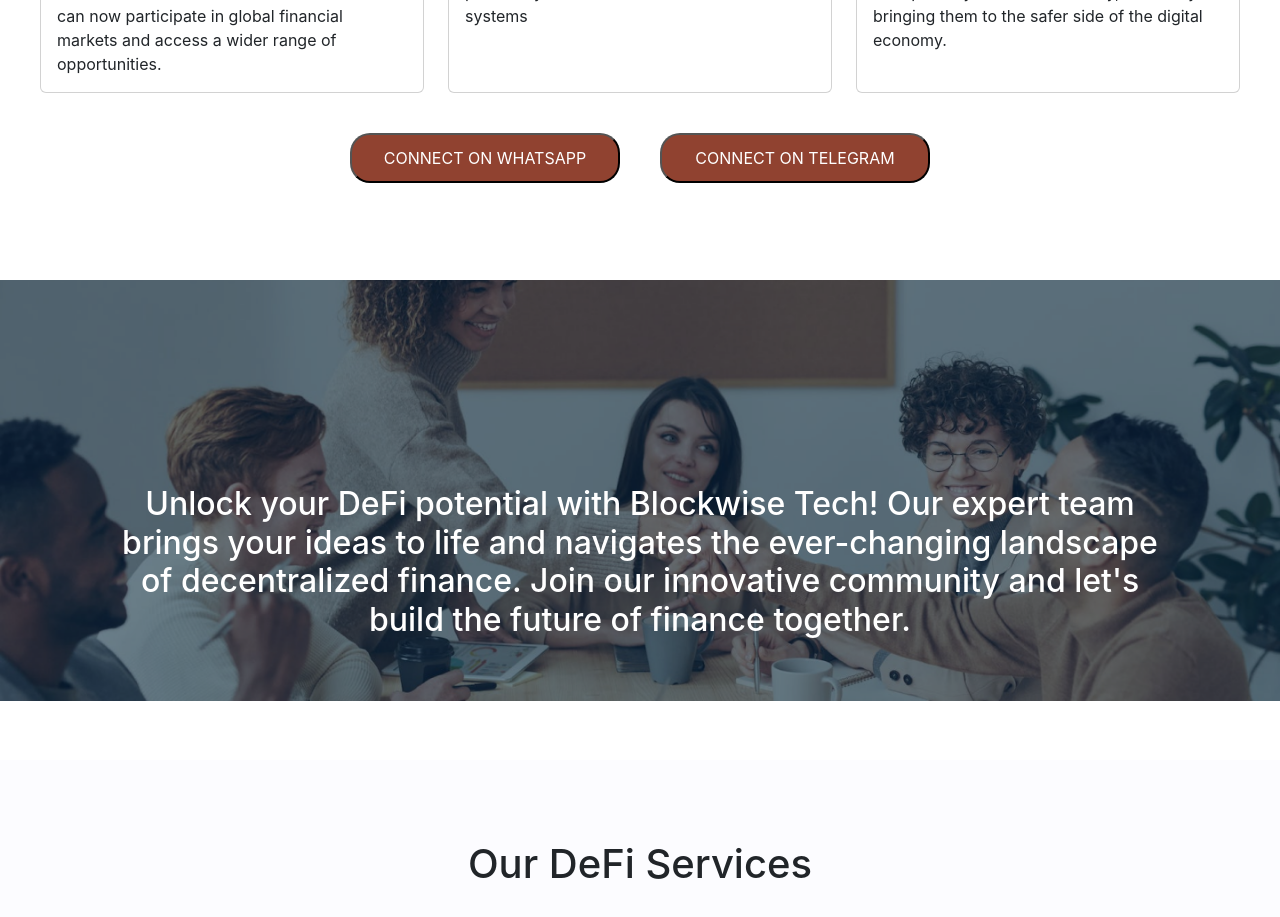
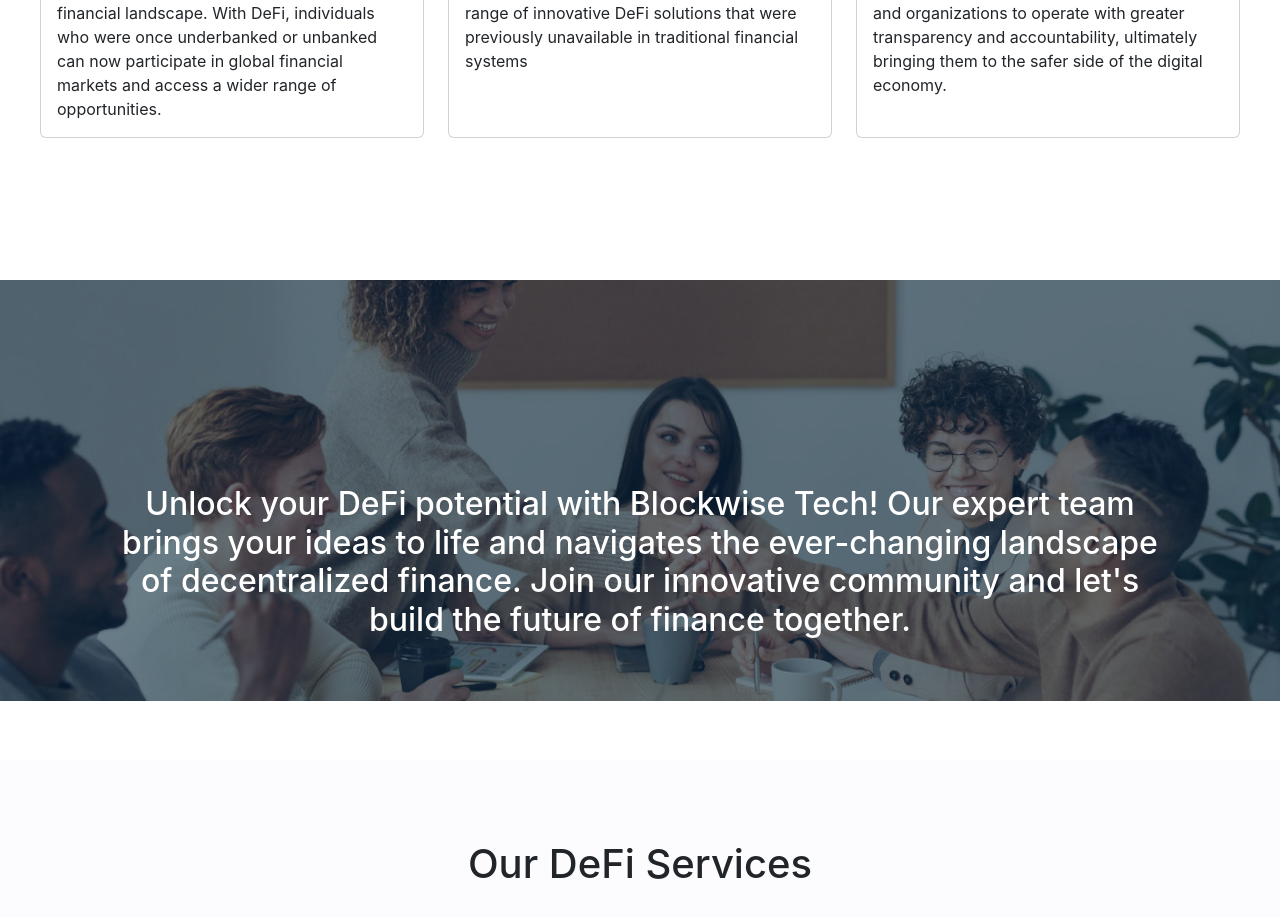
Before and after one commit to placeparks/Blockwise-tech, a React (Create React App) app: page /Defi in a window 1280 px wide. Shown: the part 3620-4537 px from the top of the page. Built offline with nearby package versions, Linux system fonts and the light colour scheme.

Commit message:
Update Benefits.js

```diff
--- a/src/components/Defi/Benefits.js
+++ b/src/components/Defi/Benefits.js
@@ -98,10 +98,6 @@ export default function Benefits(){
   </div>
 
 </div>
-<div className="d-grid gap-2 d-md-block">
-<button>CONNECT ON WHATSAPP</button>
-    <button>CONNECT ON TELEGRAM</button>
-    </div>
 
         </div>
 
```
